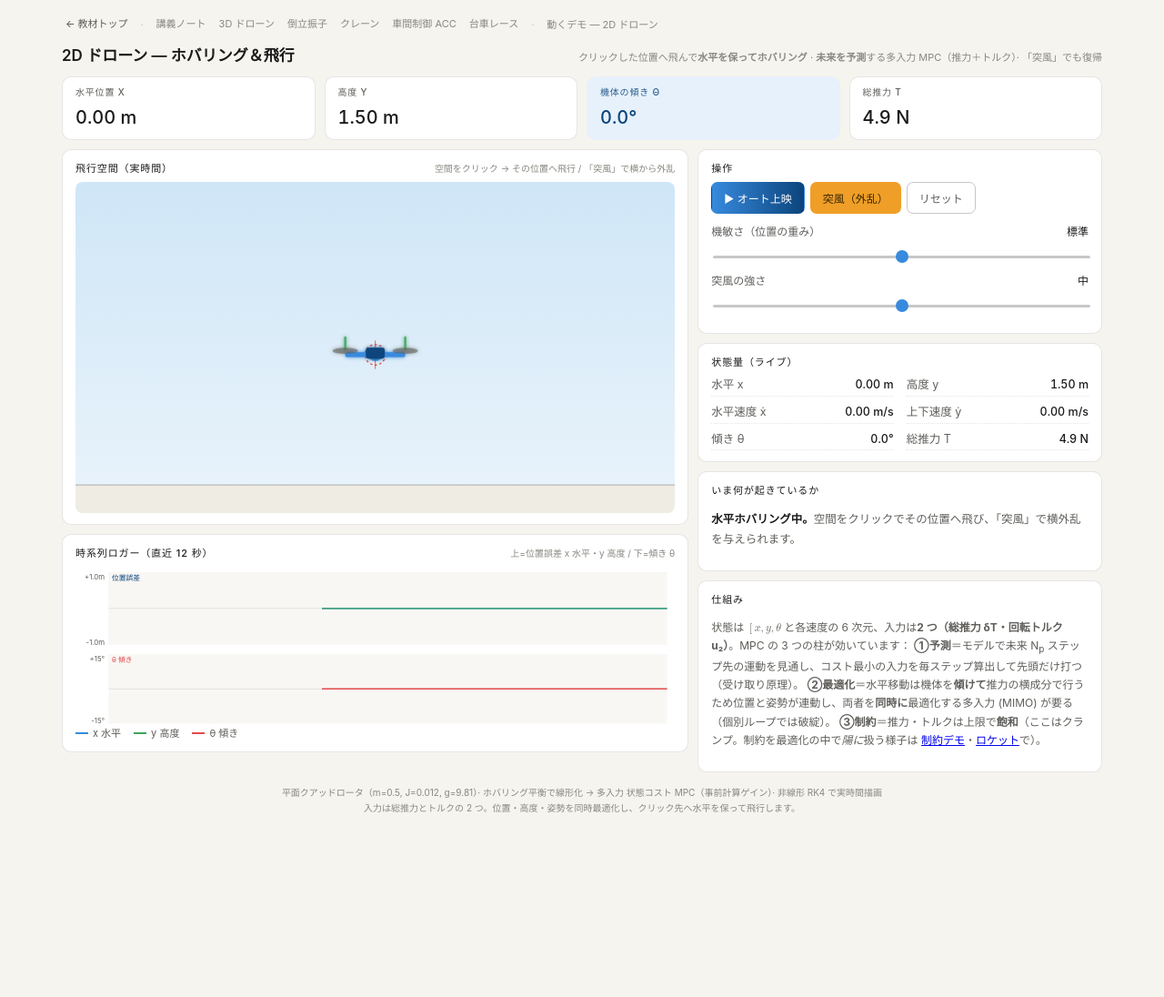
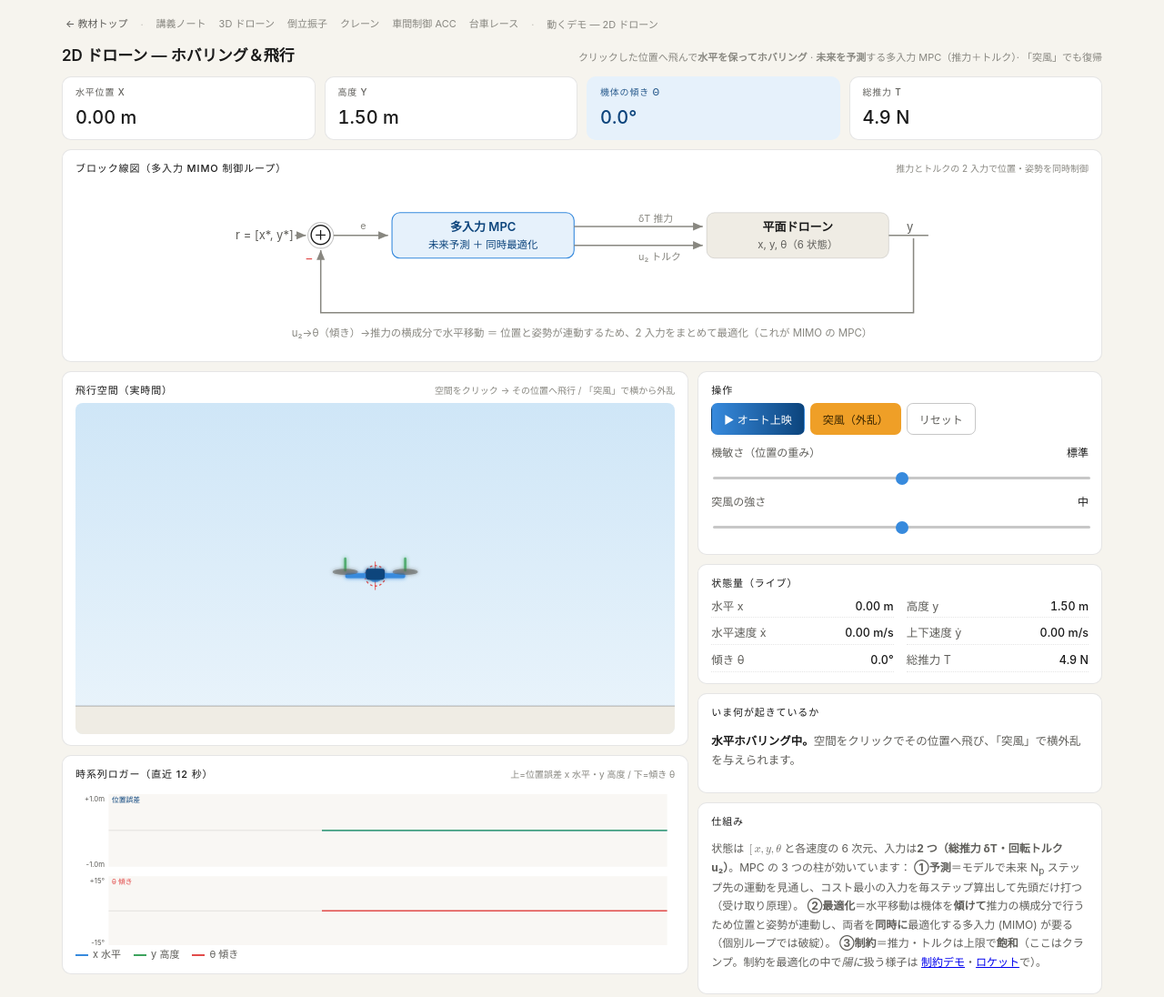
Before and after one commit to lutelute/lec-mpc, a plain HTML site: page demos/drone.html in a window 1280 px wide. Shown: the top 1096 px of the page at 91% size. Before the commit the page ends 925 px from the top, so only its background shows below. Drawn offline with Linux system fonts and the light colour scheme.

Commit message:
2Dドローンにブロック線図を追加（多入力MIMO制御ループ）
r=[x*,y*]→⊕→多入力MPC(予測+同時最適化)→δT推力/u₂トルク→平面ドローン(x,y,θ)→FB の
閉ループを図示。u₂→θ→水平移動の結合を注記し「位置と姿勢が連動するMIMO」を可視化。
静的SVG・制御コア不変・エラー0。

```diff
--- a/demos/drone.html
+++ b/demos/drone.html
@@ -73,6 +73,34 @@
     <div class="kpi-card accent"><div class="kpi-label">機体の傾き θ</div><div class="kpi-val" id="k-th">0.0°</div></div>
     <div class="kpi-card"><div class="kpi-label">総推力 T</div><div class="kpi-val" id="k-t">4.9 N</div></div>
   </section>
+
+  <div class="panel" style="margin-bottom:10px;">
+    <div class="panel-hdr"><div class="panel-title">ブロック線図（多入力 MIMO 制御ループ）</div><div class="panel-hint">推力とトルクの 2 入力で位置・姿勢を同時制御</div></div>
+    <svg viewBox="0 0 720 170" style="width:100%;max-height:185px;" role="img" aria-label="2Dドローンの制御ブロック線図">
+      <defs><marker id="dah" markerWidth="9" markerHeight="9" refX="7" refY="3" orient="auto"><path d="M0,0 L7,3 L0,6 Z" fill="var(--text-3)"/></marker></defs>
+      <g font-size="12" fill="var(--text-1)">
+        <text x="10" y="58" font-size="12" fill="var(--text-2)">r = [x*, y*]</text>
+        <circle cx="96" cy="54" r="13" fill="var(--surface)" stroke="var(--border-2)" stroke-width="1"/><text x="96" y="59" text-anchor="middle" font-size="15">⊕</text>
+        <text x="80" y="82" font-size="13" fill="var(--red)">−</text>
+        <rect x="168" y="31" width="184" height="46" rx="8" fill="var(--info-bg)" stroke="var(--blue)" stroke-width="1"/>
+        <text x="260" y="50" text-anchor="middle" font-weight="600" fill="var(--info-text)">多入力 MPC</text>
+        <text x="260" y="67" text-anchor="middle" font-size="10.5" fill="var(--info-text)">未来予測 ＋ 同時最適化</text>
+        <rect x="486" y="31" width="184" height="46" rx="8" fill="var(--surface-2)" stroke="var(--border-2)" stroke-width="0.5"/>
+        <text x="578" y="50" text-anchor="middle" font-weight="600">平面ドローン</text>
+        <text x="578" y="67" text-anchor="middle" font-size="10.5" fill="var(--text-2)">x, y, θ（6 状態）</text>
+        <text x="688" y="50" font-size="12" fill="var(--text-2)">y</text>
+      </g>
+      <g stroke="var(--text-3)" stroke-width="1.4" fill="none">
+        <line x1="70" y1="54" x2="81" y2="54" marker-end="url(#dah)"/>
+        <line x1="109" y1="54" x2="164" y2="54" marker-end="url(#dah)"/><text x="136" y="48" font-size="10" fill="var(--text-3)" stroke="none">e</text>
+        <line x1="352" y1="45" x2="482" y2="45" marker-end="url(#dah)"/><text x="417" y="40" font-size="10" fill="var(--text-3)" stroke="none">δT 推力</text>
+        <line x1="352" y1="64" x2="482" y2="64" marker-end="url(#dah)"/><text x="417" y="79" font-size="10" fill="var(--text-3)" stroke="none">u₂ トルク</text>
+        <line x1="670" y1="54" x2="710" y2="54"/>
+        <path d="M695,57 L695,132 L96,132 L96,69" marker-end="url(#dah)"/>
+      </g>
+      <text x="360" y="156" text-anchor="middle" font-size="10.5" fill="var(--text-3)">u₂→θ（傾き）→推力の横成分で水平移動 ＝ 位置と姿勢が連動するため、2 入力をまとめて最適化（これが MIMO の MPC）</text>
+    </svg>
+  </div>
 
   <div class="main-grid">
     <div class="col">
```
